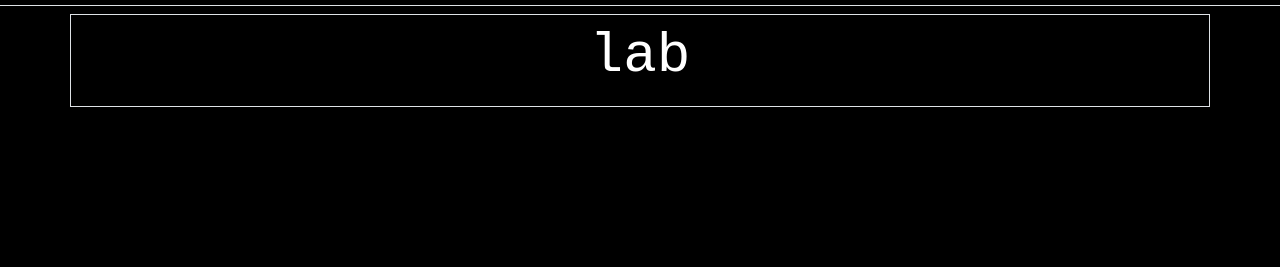
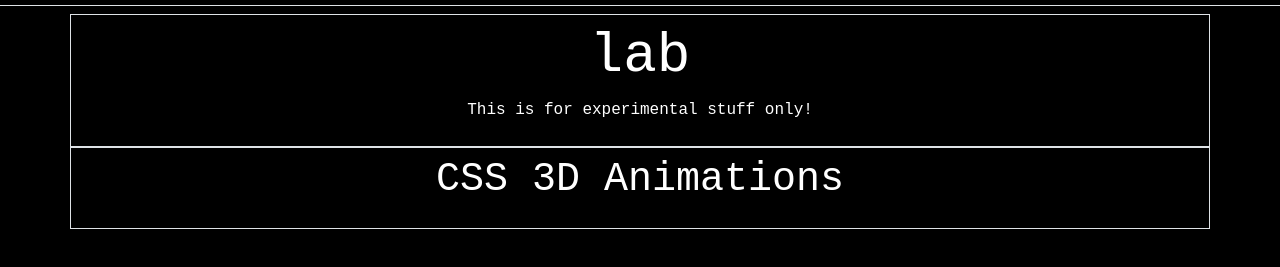
Before and after one commit to wetzelbe/wetzelbe.github.io, a plain HTML site: page lab/index.html in a window 1280 px wide. Shown: the part 63-330 px from the top of the page. Drawn offline with nearby package versions, Linux system fonts and the light colour scheme.

Commit message:
Update index.html

```diff
--- a/lab/index.html
+++ b/lab/index.html
@@ -51,6 +51,18 @@
             <h4 class="display-4 text-white">
                 lab
             </h4>
+            <p class="text-white">
+                This is for experimental stuff only!
+            </p>
+        </div>
+
+        <div class="container border text-center p-2">
+            <h4 class="display-6 text-white">
+                CSS 3D Animations
+            </h4>
+            <p class="text-white">
+
+            </p>
         </div>
     </div>
 </body>
```
